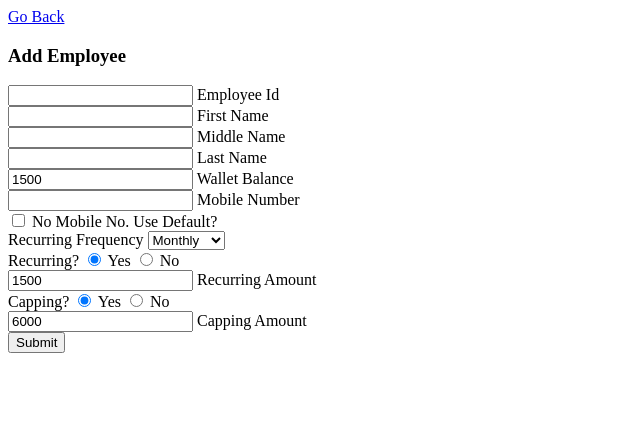
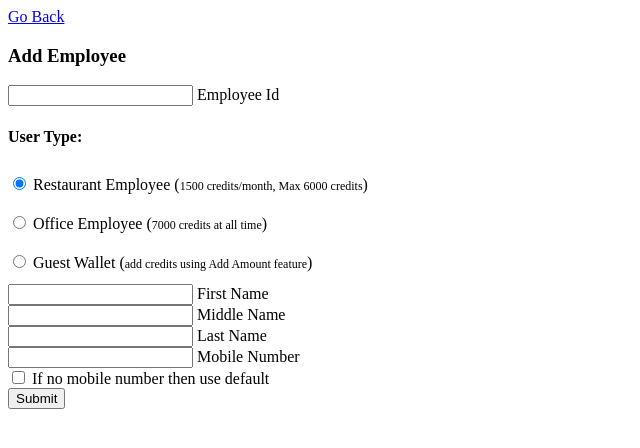
Before and after one commit to anshulg28/dashboadLive, a CodeIgniter app: the page made by application/views/StaffAddView.php in a window 1280 px wide. Shown: the top 448 px of the page, without its empty margins (0-640 px from the left). Run offline with CodeIgniter, Linux system fonts and the light colour scheme; data that the repository does not hold is empty.

Commit message:
wallet NC Users added

```diff
--- a/application/config/constants.php
+++ b/application/config/constants.php
@@ -170,3 +170,8 @@ defined('MUG_BLOCK_RANGE') OR define('MUG_BLOCK_RANGE',serialize(array(4,10,12,1
 defined('EH_GATEWAY_CHARGE') OR define('EH_GATEWAY_CHARGE','5');
 defined('DOOLALLY_GATEWAY_CHARGE') OR define('DOOLALLY_GATEWAY_CHARGE','2.24');
 defined('DEFAULT_EVENTS_NUMBER') OR define('DEFAULT_EVENTS_NUMBER','7400428099');
+
+defined('WALLET_RESTAURANT') OR define('WALLET_RESTAURANT','1');
+defined('WALLET_OFFICE') OR define('WALLET_OFFICE','2');
+defined('WALLET_GUEST') OR define('WALLET_GUEST','3');
+defined('OFFICE_WALLET_CAP') OR define('OFFICE_WALLET_CAP',7000);
--- a/application/views/StaffAddView.php
+++ b/application/views/StaffAddView.php
@@ -25,30 +25,48 @@
                             <label class="mdl-textfield__label" for="empId">Employee Id</label>
                         </div>
                     </div>
+                    <div class="mdl-cell mdl-cell--6-col userType-div">
+                        <h4>User Type:</h4>
+                        <label class="mdl-radio mdl-js-radio mdl-js-ripple-effect" for="resEmp">
+                            <input type="radio" id="resEmp" class="mdl-radio__button" name="userType" value="1" checked>
+                            <span class="mdl-radio__label"> Restaurant Employee (<p style="font-size:12px;display:inline-block">1500 credits/month, Max 6000 credits</p>)</span>
+                        </label><br>
+                        <label class="mdl-radio mdl-js-radio mdl-js-ripple-effect" for="offEmp">
+                            <input type="radio" id="offEmp" class="mdl-radio__button" name="userType" value="2">
+                            <span class="mdl-radio__label"> Office Employee (<p style="font-size:12px;display:inline-block">7000 credits at all time</p>)</span>
+                        </label><br>
+                        <label class="mdl-radio mdl-js-radio mdl-js-ripple-effect" for="guestEmp">
+                            <input type="radio" id="guestEmp" class="mdl-radio__button" name="userType" value="3">
+                            <span class="mdl-radio__label"> Guest Wallet (<p style="font-size:12px;display:inline-block">add credits using Add Amount feature</p>)</span>
+                        </label>
+                    </div>
                     <div class="mdl-cell mdl-cell--6-col">
                         <div class="mdl-textfield mdl-js-textfield mdl-textfield--floating-label my-fullWidth">
                             <input class="mdl-textfield__input" type="text" name="firstName" id="firstName" required>
                             <label class="mdl-textfield__label" for="firstName">First Name</label>
                         </div>
                     </div>
+                    <div class="mdl-cell mdl-cell--6-col"></div>
                     <div class="mdl-cell mdl-cell--6-col">
                         <div class="mdl-textfield mdl-js-textfield mdl-textfield--floating-label my-fullWidth">
                             <input class="mdl-textfield__input" type="text" name="middleName" id="middleName" >
                             <label class="mdl-textfield__label" for="middleName">Middle Name</label>
                         </div>
                     </div>
+                    <div class="mdl-cell mdl-cell--6-col"></div>
                     <div class="mdl-cell mdl-cell--6-col">
                         <div class="mdl-textfield mdl-js-textfield mdl-textfield--floating-label my-fullWidth">
-                            <input class="mdl-textfield__input" type="text" name="lastName" id="lastName" >
+                            <input class="mdl-textfield__input" type="text" name="lastName" id="lastName" required>
                             <label class="mdl-textfield__label" for="lastName">Last Name</label>
                         </div>
                     </div>
-                    <div class="mdl-cell mdl-cell--6-col">
+                    <div class="mdl-cell mdl-cell--6-col"></div>
+                    <!--<div class="mdl-cell mdl-cell--6-col">
                         <div class="mdl-textfield mdl-js-textfield mdl-textfield--floating-label my-fullWidth">
                             <input class="mdl-textfield__input" type="number" name="walletBalance" id="walletBalance" value="1500" required>
                             <label class="mdl-textfield__label" for="walletBalance">Wallet Balance</label>
                         </div>
-                    </div>
+                    </div>-->
                     <div class="mdl-cell mdl-cell--6-col">
                         <div class="mdl-textfield mdl-js-textfield mdl-textfield--floating-label my-fullWidth">
                             <input class="mdl-textfield__input" type="number" name="mobNum" id="mobNum" required>
@@ -56,10 +74,10 @@
                         </div>
                         <label class="mdl-checkbox mdl-js-checkbox mdl-js-ripple-effect text-left" for="useDefault">
                             <input type="checkbox" id="useDefault" value="1" class="mdl-checkbox__input">
-                            <span class="mdl-checkbox__label">No Mobile No. Use Default?</span>
+                            <span class="mdl-checkbox__label">If no mobile number then use default</span>
                         </label>
                     </div>
-                    <div class="mdl-cell mdl-cell--12-col">
+                    <!--<div class="mdl-cell mdl-cell--12-col">
                         <label for="recurringFreq">Recurring Frequency</label>
                         <select id="recurringFreq" class="form-control" name="recurringFrequency">
                             <option value="monthly" selected>Monthly</option>
@@ -103,7 +121,7 @@
                                    value="6000">
                             <label class="mdl-textfield__label" for="cappingAmt">Capping Amount</label>
                         </div>
-                    </div>
+                    </div>-->
                 </div>
 
                 <button type="submit" class="mdl-button mdl-js-button mdl-button--raised mdl-js-ripple-effect mdl-button--accent">Submit</button>
@@ -198,6 +216,17 @@
             e.preventDefault();
     });
 
+    $(document).on('change','input[name="userType"]',function(){
+        if($('input[name="userType"]:checked').val() != '1')
+        {
+            $('#useDefault').attr('disabled','disabled');
+        }
+        else
+        {
+            $('#useDefault').removeAttr('disabled');
+        }
+    });
+
     $(document).on('submit','#staff-add-form',function(e){
         e.preventDefault();
 
@@ -220,6 +249,12 @@
         if(mobError)
         {
             bootbox.alert('Mobile Number Already Exists!');
+            return false;
+        }
+
+        if($('input[name="userType"]:checked').val() != 1 && $('#useDefault').is(':checked'))
+        {
+            bootbox.alert('Default Number can only be used for reataurant employee\'s');
             return false;
         }
         showCustomLoader();
```
Also changed, not shown: application/controllers/Cron.php (+30 -0 lines), application/controllers/Home.php (+21 -0 lines), application/models/Dashboard_model.php (+17 -4 lines), asset/css/general_style.css (+10 -0 lines).
